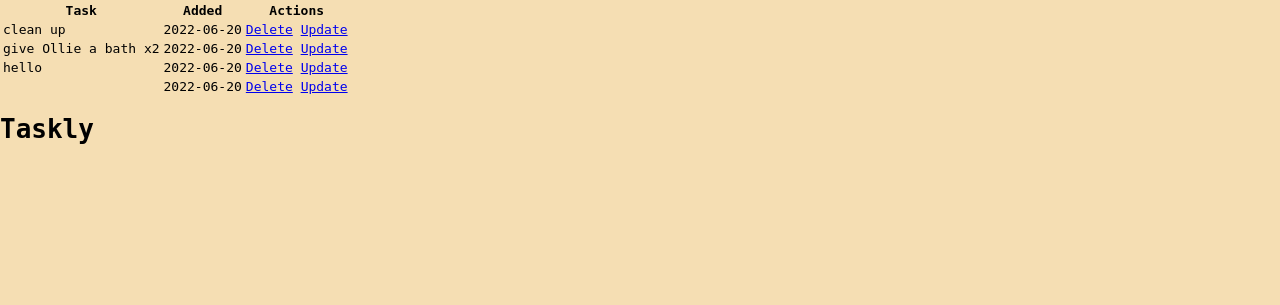
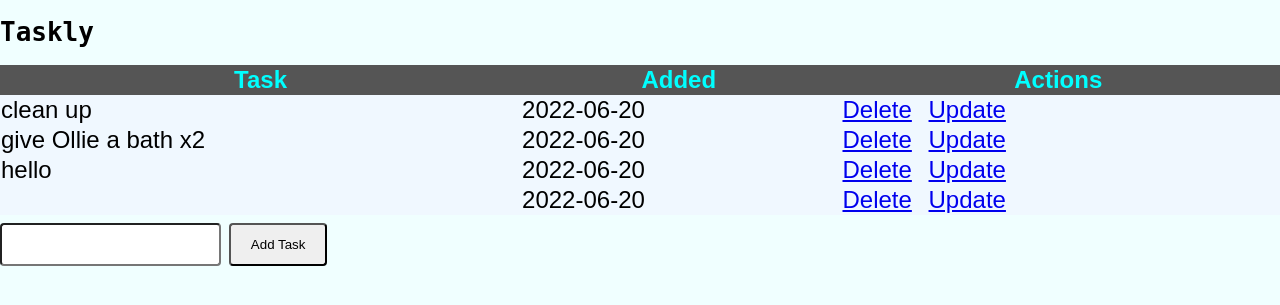
Before and after one commit to alba-molina-nyc/my_1st_flask_app, a Flask app: page / in a window 1280 px wide. Shown: the top 305 px of the page. Run offline with Flask 2, Linux system fonts and the light colour scheme; data comes from the database, SQL or seed files in the repository; both versions use the stored data as it was after the commit.

Commit message:
playing around with css

```diff
--- a/static/css/main.css
+++ b/static/css/main.css
@@ -1,5 +1,101 @@
 body {
     margin: 0;
     font-family: monospace;
-    background-color: wheat;
+    background-color: azure;
 }
+
+h1 {
+    font-weight: bolder;
+}
+
+input{
+    padding: 12px 20px;
+    margin: 8px 0;
+    border-radius: 4px;
+}
+
+input[type=text]:focus{
+    width: 500px;
+    height: 50px;
+    background-color:  #555555;
+    color: white;
+
+
+}
+
+input[type=text]:hover{
+    width: 500px;
+    height: 50px;
+    border-radius: 15px;
+    background-color: #555555;
+
+}
+
+input[type=submit]:hover{
+    width: 220px;
+    height: 50px;
+    border: none;
+    outline: none;
+    color: #fff;
+    background: #111;
+    cursor: pointer;
+    position: relative;
+    z-index: 0;
+    border-radius: 10px;
+}
+
+.btn-hover:hover {
+    background-position: 100% 0;
+    moz-transition: all .4s ease-in-out;
+    -o-transition: all .4s ease-in-out;
+    -webkit-transition: all .4s ease-in-out;
+    transition: all .4s ease-in-out;
+}
+input[type=submit]:focus{
+    /* changes background color */
+    background-color: #f44336;
+/* changes the font color */
+    color: white;
+}
+
+table{
+    font-family: Arial, Helvetica, sans-serif;
+    border-collapse: collapse;
+    width: 100%;
+
+}
+
+
+
+tr {
+    background-color: white;
+    margin-top: 20px;
+}
+
+a {
+    margin: 5px;
+    font-size: lighter;
+}
+
+a:hover{
+    background-color: grey;
+    color: white;
+    cursor: pointer;
+
+
+}
+
+
+
+#header{
+    background-color: #555555;
+    font-style: normal;
+    color: aqua;
+    font-size: x-large;
+}
+
+#items{
+    background-color: aliceblue;
+    font-size: x-large;
+
+}
--- a/templates/base.html
+++ b/templates/base.html
@@ -9,8 +9,9 @@
     {% block head %} {% endblock %}
 </head>
 <body>
-    <h1>Taskly</h1>
-    {% block body %} {% endblock %}
+
+
+    {% block body %}    {% endblock %}
 
 
 </body>
--- a/templates/index.html
+++ b/templates/index.html
@@ -1,17 +1,15 @@
 {% extends 'base.html' %}
 {% block head %}
-
-
-
+<h1>Taskly</h1>
 <div class="content">
 <table>
-    <tr>
+    <tr id="header">
         <th>Task</th>
         <th>Added</th>
         <th>Actions</th>
     </tr>
     {% for task in tasks %}
-    <tr>
+    <tr id="items">
         <td>{{ task.content }}</td>
         <td>{{ task.date_created.date() }} </td>
         <td>
@@ -21,4 +19,12 @@
     </tr>
     {% endfor%}
 </table>
+
+<div class="form">
+    <form action="/" method="POST">
+        <input type="text" name="content" id="content">
+        <input type="submit" value="Add Task">
+    </form>
+    </div>
+</div>
 {% endblock %}
--- a/templates/update.html
+++ b/templates/update.html
@@ -4,6 +4,7 @@
 {% endblock %}
 
 {% block body %}
+<h1>Taskly</h1>
 
 <div class="content">
     <h1>Update Task</h1>
```
Also changed, not shown: test.db.
